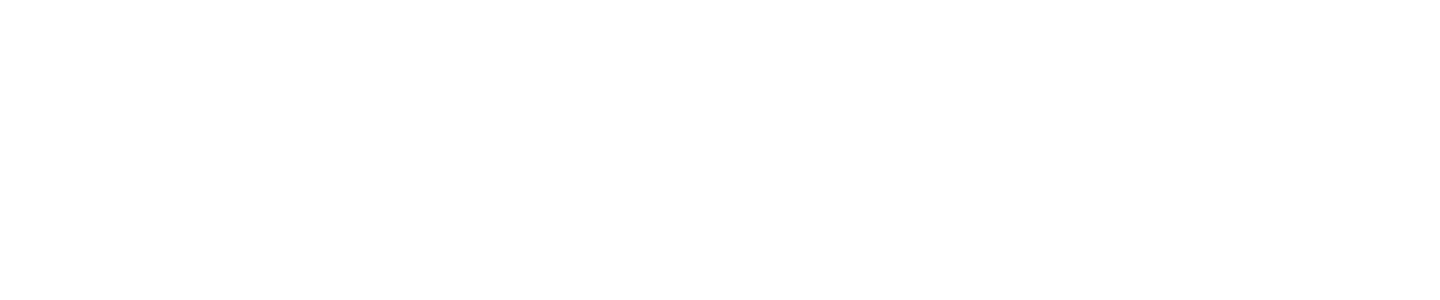
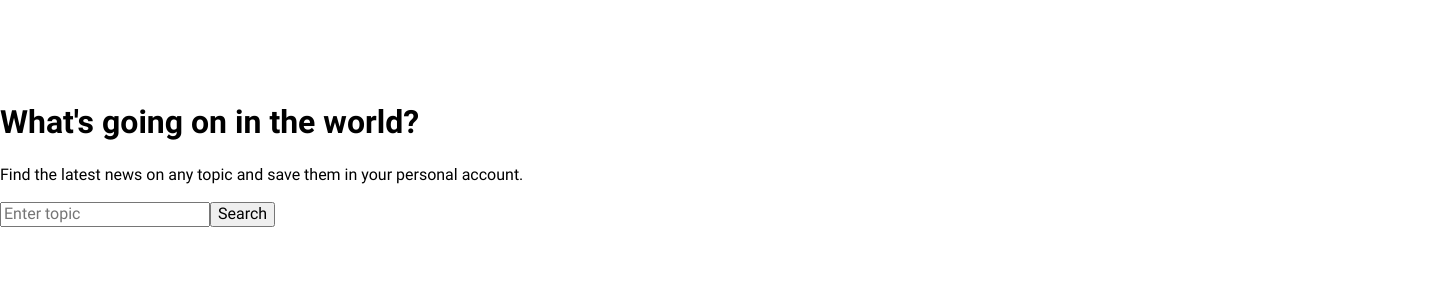
Before and after one commit to brogers111/news_explorer, a React app: page / in a window 1280 px wide. Shown: the top 300 px of the page, 1440 px wide, since content can reach past the window. Built offline with nearby package versions, Linux system fonts and the light colour scheme; the HTML template or start-up script is replaced by a standard one.

Commit message:
Header, Navigation, and SearchForm draft

```diff
--- a/src/components/App/App.css
+++ b/src/components/App/App.css
@@ -46,3 +46,24 @@
   font-weight: 700;
   font-style: normal;
 }
+
+.page__wrapper{
+  background-color: rgba(255, 255, 255, 1);
+}
+
+.page{
+  min-height: 100vh;
+  box-sizing: border-box;
+  display: flex;
+  flex-direction: column;
+  max-width: 1440px;
+  margin: 0 auto;
+  font-family: "Roboto", Arial, sans-serif;
+  font-weight: 400;
+  line-height: 1.3;
+  justify-content: space-between;
+}
+
+.page__content{
+  padding: 0 104px;
+}
--- a/src/components/App/App.jsx
+++ b/src/components/App/App.jsx
@@ -1,5 +1,17 @@
-import './App.css'
+import Header from '../Header/Header';
+import './App.css';
 
-function App() {}
+function App() {
+    return (
+        <div className="page__wrapper">
+            <div className="page">
+                <Header/>
+                <div className="page__content">
+
+                </div>
+            </div>
+        </div>
+    )
+}
 
 export default App
--- /dev/null
+++ b/src/components/Header/Header.jsx
@@ -0,0 +1,18 @@
+import Navigation from "../Navigation/Navigation";
+import SearchForm from "../SearchForm/SearchForm";
+import './Header.css';
+
+function Header(){
+    return(
+        <header className="header">
+            <section className="header__nav">
+                <Navigation/>
+            </section>
+            <section className="header__search-form">
+                <SearchForm/>
+            </section>
+        </header>
+    )
+}
+
+export default Header;
--- /dev/null
+++ b/src/components/Navigation/Navigation.css
@@ -0,0 +1,56 @@
+.nav{
+    display: flex;
+    justify-content: space-between;
+    background-color: rgba(196, 196, 196, 0.01);
+    border-bottom: 1px solid rgba(255, 255, 255, 0.2);
+    width: 1440px;
+}
+
+.nav__logo-link{
+    text-decoration: none;
+}
+
+.nav__logo{
+    font-family: "Roboto-Slab", Arial, sans-serif;
+    font-weight: 700;
+    font-size: 20px;
+    line-height: 1.2;
+    color: rgba(255, 255, 255, 1);
+    text-decoration: none;
+    margin: 0;
+    padding: 30px 0 26px 104px;
+}
+
+.nav__links{
+    display: flex;
+    align-items: center;
+    margin: 0;
+    padding: 0 104px 0 0;
+    font-size: 18px;
+    font-weight: 500;
+    color: rgba(255, 255, 255, 1);
+}
+
+.nav__home-button{
+    all: unset;
+    padding: 30px 10px 23px;
+    display: flex;
+    align-items: center;
+    justify-content: center;
+}
+
+.nav__signin-button{
+    all: unset;
+    width: 176px;
+    height: 48px;
+    border: 1px solid rgba(255, 255, 255, 1);
+    border-radius: 100px;
+    display: flex;
+    align-items: center;
+    justify-content: center;
+    margin-left: 34px;
+}
+
+.selected{
+    border-bottom: 3px solid rgba(255, 255, 255, 1);
+}
--- /dev/null
+++ b/src/components/Navigation/Navigation.jsx
@@ -0,0 +1,18 @@
+import { Link } from 'react-router-dom';
+import './Navigation.css';
+
+function Navigation() {
+    return(
+        <nav className="nav">
+            <Link to="/" className='nav__logo-link'>
+                <p className="nav__logo">NewsExplorer</p>
+            </Link>
+            <div className="nav__links">
+                <button className="nav__home-button">Home</button>
+                <button className="nav__signin-button">Sign in</button>
+            </div>
+        </nav>
+    )
+}
+
+export default Navigation;
--- /dev/null
+++ b/src/components/SearchForm/SearchForm.jsx
@@ -0,0 +1,25 @@
+import './SearchForm.css';
+
+function SearchForm() {
+    return (
+        <div className="form">
+            <h1 className="form__header">
+                What&apos;s going on in the world?
+            </h1>
+            <p className="form__desc">
+                Find the latest news on any topic and save them in your personal account.
+            </p>
+            <form className="form__search">
+                <input
+                    type="text"
+                    name='keyword'
+                    className='form__input'
+                    placeholder='Enter topic'
+                />
+                <button type="submit" className="form__submit">Search</button>
+            </form>
+        </div>
+    )
+}
+
+export default SearchForm
```
Also changed, not shown: src/components/Header/Header.css (added), src/components/SearchForm/SearchForm.css (added).
